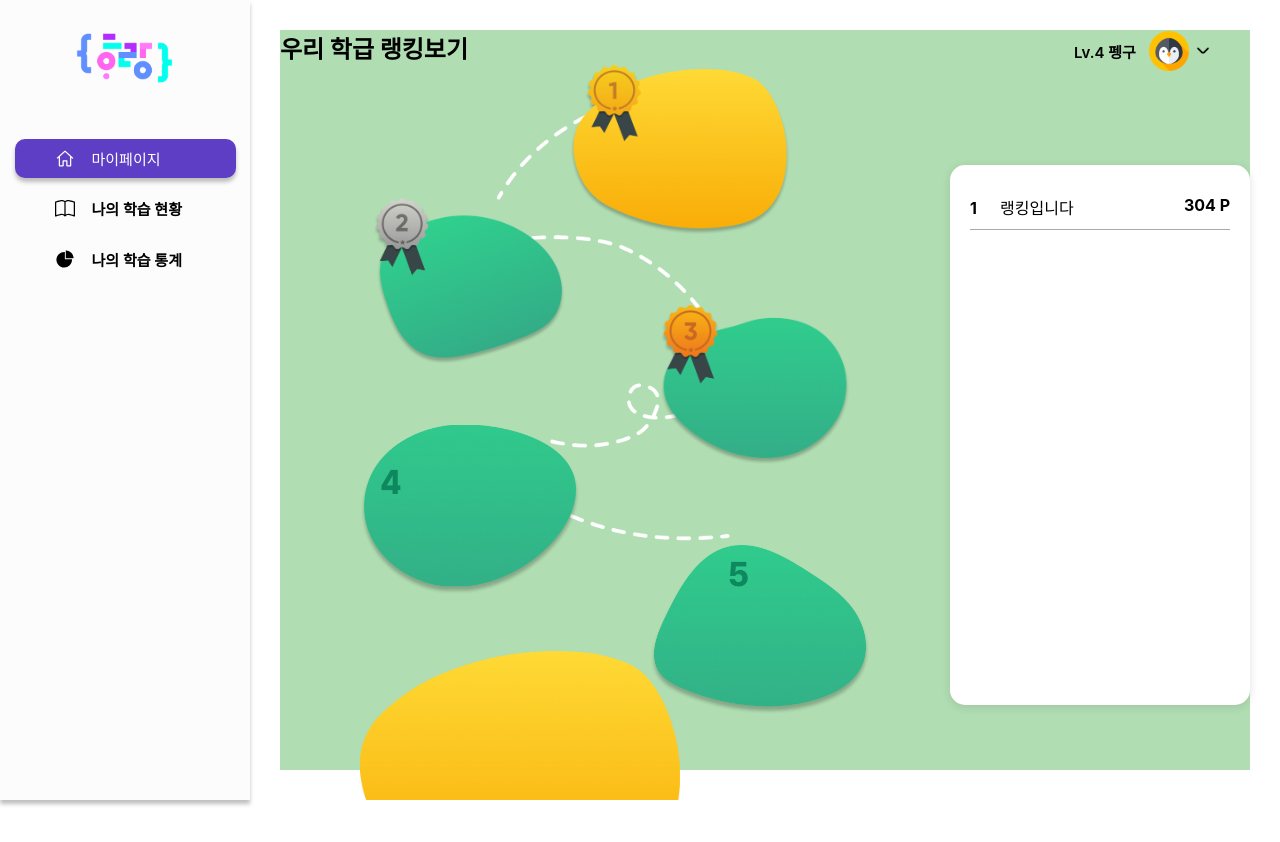
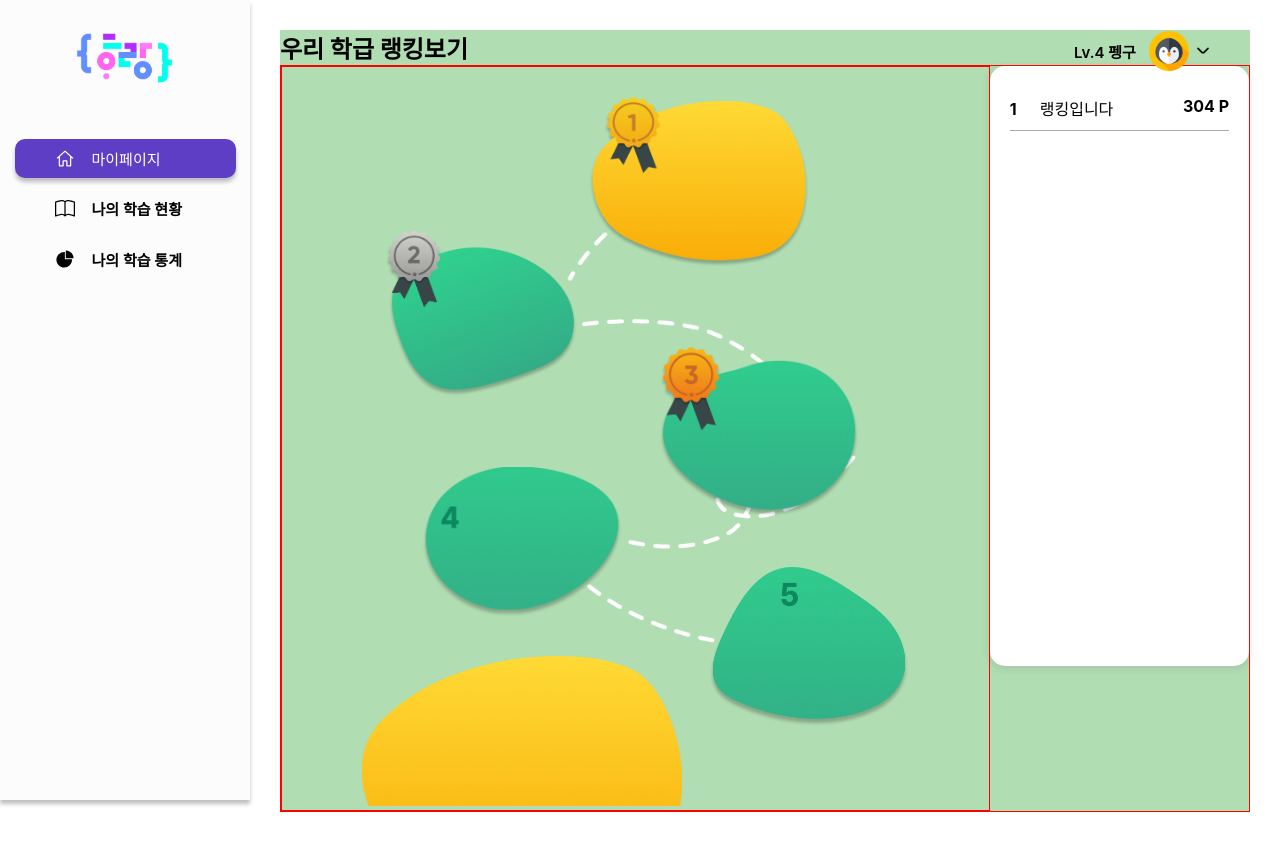
Before and after one commit to LMS-horangEDU/Frontend, a Next.js app: page /ranking in a window 1280 px wide. Before the commit the page ends 800 px from the top, so only its background shows below. Built offline with nearby package versions, Linux system fonts and the light colour scheme; a web font is replaced by a local one.

Commit message:
design : 랭킹 맵부분 반응형 css작업

```diff
--- a/pages/ranking.tsx
+++ b/pages/ranking.tsx
@@ -6,6 +6,7 @@ import third from '@/public/image/rank_third.png';
 import fourth from '@/public/image/rank_fourth.png';
 import fifth from '@/public/image/rank_fifth.png';
 import myRank from '@/public/image/rank_my.png';
+import line from '@/public/image/rank_line.png';
 import Image from 'next/image';
 
 const ranking = () => {
@@ -14,23 +15,24 @@ const ranking = () => {
             <h1>우리 학급 랭킹보기</h1>
             <div className={styles.contentWrap}>
                 <div className={styles.rankingContainer}>
+                    <Image src={line} alt="랭킹1위" className={styles.line} width={840} height={800} />
                     <div className={styles.first}>
-                        <Image src={first} alt="배지바로가기" width={220} height={170} />
+                        <Image src={first} alt="랭킹1위" width={220} height={170} />
                     </div>
                     <div className={styles.second}>
-                        <Image src={second} alt="배지바로가기" width={220} height={200} />
+                        <Image src={second} alt="랭킹2위" width={220} height={200} />
                     </div>
                     <div className={styles.third}>
-                        <Image src={third} alt="배지바로가기" width={190} height={160} />
+                        <Image src={third} alt="랭킹3위" width={200} height={170} />
                     </div>
                     <div className={styles.fourth}>
-                        <Image src={fourth} alt="배지바로가기" width={220} height={170} />
+                        <Image src={fourth} alt="랭킹4위" width={200} height={150} />
                     </div>
                     <div className={styles.fifth}>
-                        <Image src={fifth} alt="배지바로가기" width={220} height={170} />
+                        <Image src={fifth} alt="랭킹5위" width={200} height={160} />
                     </div>
                     <div className={styles.myRank}>
-                        <Image src={myRank} alt="배지바로가기" width={320} height={150} />
+                        <Image src={myRank} alt="나의랭킹" width={320} height={150} />
                     </div>
                 </div>
                 <div className={styles.rankingBoard}>
--- a/styles/Layout.module.scss
+++ b/styles/Layout.module.scss
@@ -1,6 +1,6 @@
 /**MainLayout.tsx */
 .mainStyle {
-    height: 100vh;
+    min-height: 100vh;
     padding: 5.5rem 2.37rem 4.37rem 15.625rem;
     background-color: #fff;
 }
@@ -73,7 +73,7 @@
 .mainLayout {
     & main {
         width: calc(100% - 15.625rem);
-        min-height: 100vh;
+        // min-height: 100vh;
         margin-left: 15.625rem;
         padding: 1.875rem;
     }
--- a/styles/Ranking.module.scss
+++ b/styles/Ranking.module.scss
@@ -1,40 +1,45 @@
 .rankingWrapper {
     width: 100%;
-    height: 100%;
+    min-height: calc(100% - 15.625rem);
     background-color: #b0ddb2;
 }
 .contentWrap {
-    position: relative;
+    display: flex;
+    justify-content: space-around;
     width: 100%;
     height: 100%;
+    border: 1px solid #f00;
 }
 .rankingContainer {
     position: relative;
-    width: calc(100% - 300px);
-    height: 100%;
-    background: url('../public/image/rank_line.png') no-repeat;
-    background-position: center -100px;
-    background-size: cover;
+    width: 840px;
+    height: calc(100vh - 55px);
+    overflow: hidden;
+    border: 1px solid #f00;
+    & .line {
+        transform: translateY(-40px);
+    }
     & div {
         position: absolute;
     }
     & div.first {
-        right: 160px;
+        top: 30px;
+        right: 180px;
     }
     & div.second {
-        top: 120px;
-        left: 80px;
+        top: 150px;
+        left: 90px;
     }
     & div.third {
-        top: 240px;
-        right: 100px;
+        top: 280px;
+        right: 130px;
     }
     & div.fourth {
-        top: 360px;
-        left: 80px;
+        top: 400px;
+        left: 140px;
     }
     & div.fifth {
-        top: 480px;
+        top: 500px;
         right: 80px;
     }
     & div.myRank {
@@ -44,13 +49,9 @@
 }
 
 .rankingBoard {
-    position: absolute;
-    top: 50%;
-    right: 0;
-    transform: translateY(-50%);
     width: 300px;
     padding: 20px;
-    height: calc(100% - 200px);
+    height: calc(100vh - 200px);
     background-color: #fff;
     border-radius: 15px;
     box-shadow: rgba(99, 99, 99, 0.2) 0px 2px 8px 0px;
@@ -69,3 +70,12 @@
         }
     }
 }
+
+@media screen and (max-width: 1024px) {
+    .contentWrap {
+        display: block;
+    }
+    .rankingContainer {
+        height: 500px;
+    }
+}
```
